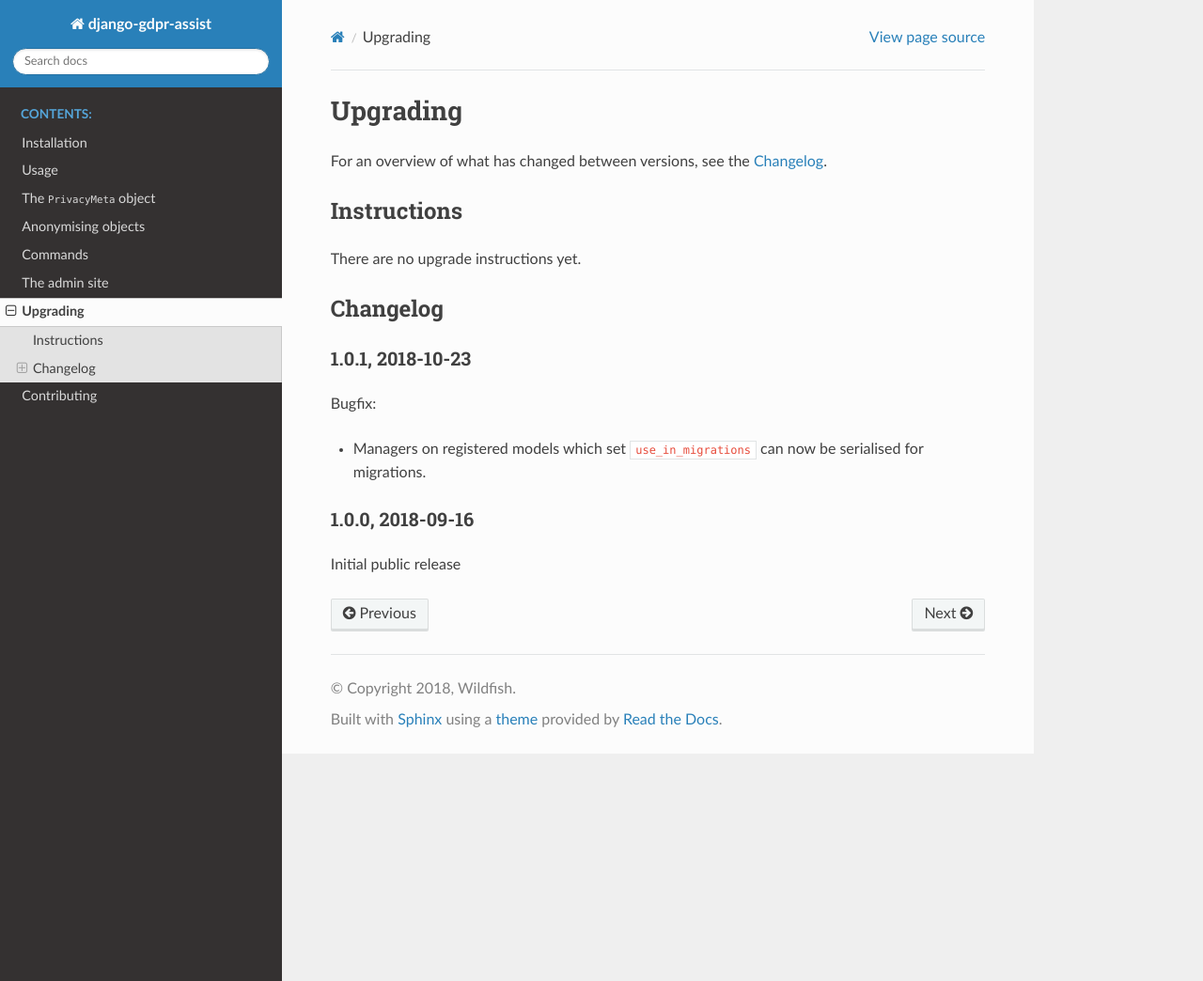
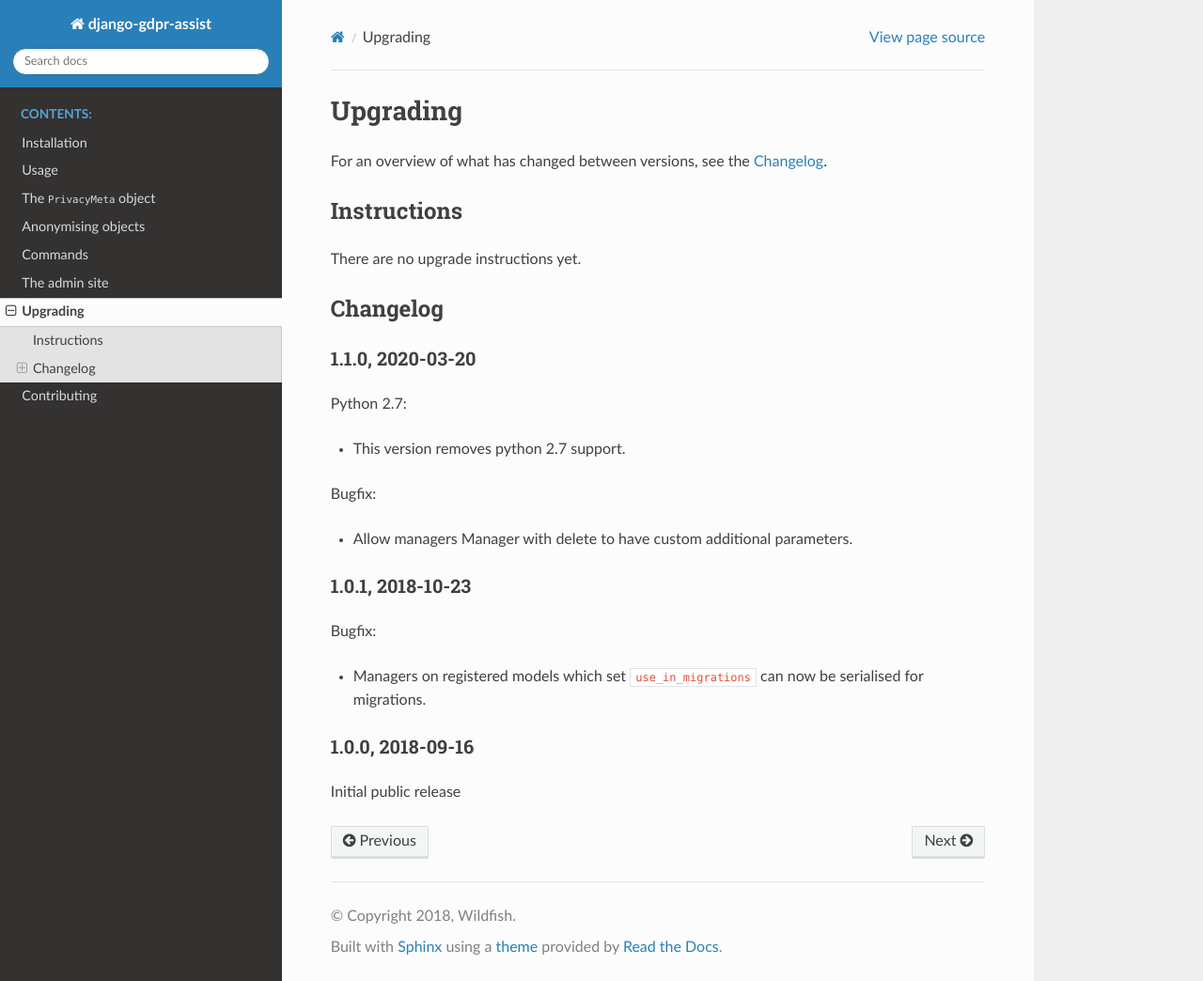
Before and after one commit to wildfish/django-gdpr-assist, a Sphinx documentation site: the page built from docs/upgrading.rst, in a window 1280 px wide and 1044 px high. Shown: the whole window at 94% size. Built offline with Sphinx 7.4.7 and the Read the Docs theme 2.0.0, drawn with Linux system fonts in a browser that asks for light colours.

```diff
--- a/docs/conf.py
+++ b/docs/conf.py
@@ -26,7 +26,7 @@ author = 'Wildfish'
 # The short X.Y version
 version = ''
 # The full version, including alpha/beta/rc tags
-release = '1.0.1'
+release = '1.1.0'
 
 
 # -- General configuration ---------------------------------------------------
--- a/docs/upgrading.rst
+++ b/docs/upgrading.rst
@@ -17,6 +17,18 @@ There are no upgrade instructions yet.
 Changelog
 =========
 
+1.1.0, 2020-03-20
+-----------------
+
+Python 2.7:
+
+* This version removes python 2.7 support.
+
+Bugfix:
+
+* Allow managers Manager with delete to have custom additional parameters.
+
+
 1.0.1, 2018-10-23
 -----------------
 
--- a/gdpr_assist/__init__.py
+++ b/gdpr_assist/__init__.py
@@ -5,7 +5,7 @@ from .deletion import ANONYMISE  # noqa
 from .exceptions import AnonymiseError  # noqa
 
 
-__version__ = '1.0.1'
+__version__ = '1.1.0'
 
 default_app_config = 'gdpr_assist.apps.GdprAppConfig'
 
--- a/setup.py
+++ b/setup.py
@@ -4,7 +4,7 @@ import sys
 from setuptools import setup, find_packages
 
 
-VERSION = '1.0.1'
+VERSION = '1.1.0'
 
 
 def read(fname):
```
